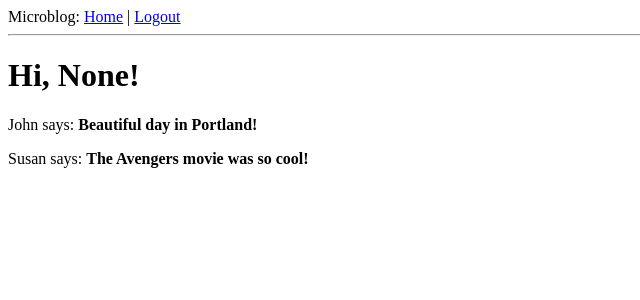
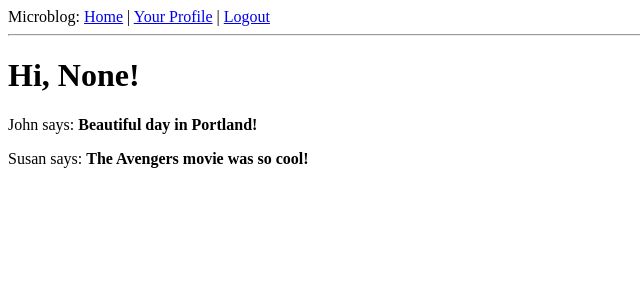
Before and after one commit to jimjshields/flask_mega_tutorial, a Flask app: page / in a window 1280 px wide. Shown: the top 300 px of the page, without its empty margins (0-640 px from the left). Run offline with Flask 2, Linux system fonts and the light colour scheme; a user stored in the database is signed in; parts of the project's set-up code (start-up, migrations or seed data) failed here and were passed over.

Commit message:
added link for user page on index

```diff
--- a/app/templates/base.html
+++ b/app/templates/base.html
@@ -10,6 +10,8 @@
 		<div>Microblog:
 			<a href="{{ url_for('index') }}">Home</a>
 			{% if g.user.is_authenticated %}
+			<!-- can pass in arguments to url_for -->
+			| <a href="{{ url_for('user', nickname=g.user.nickname) }}">Your Profile</a>
 			| <a href="{{ url_for('logout') }}">Logout</a>
 			{% endif %}
 		</div>
```
